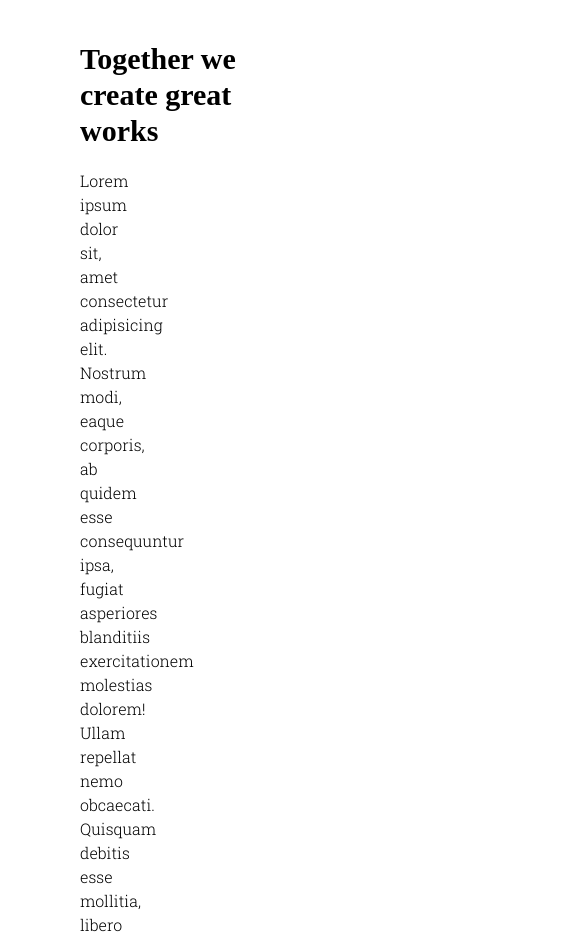
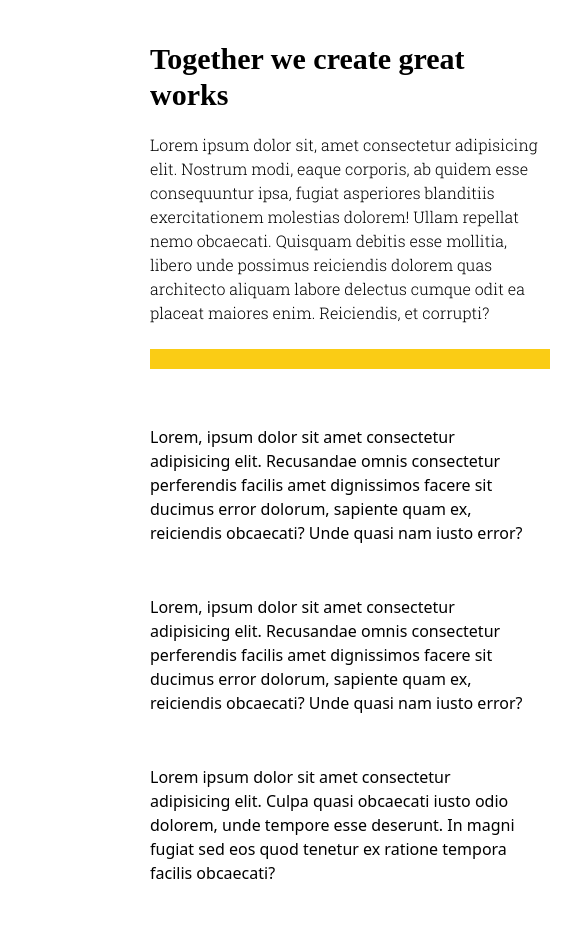
Before and after one commit to AndhikaRahmatullah/Portfolio, a website: page public/index.html in a window 390 px wide. Shown: the part 1040-1980 px from the top of the page, 585 px wide, since content can reach past the window. Drawn offline with Linux system fonts and the light colour scheme; a web font is replaced by a local one.

Commit message:
responsive sampai block 3

```diff
--- a/public/index.html
+++ b/public/index.html
@@ -13,7 +13,7 @@
 <body class=" cursor-default">
 
 	<!-- Block 1 - Nama & Foto Profil -->
-	<section class=" mx-[100px]  xl:grid xl:grid-cols-2 xl:mx-20">
+	<section class=" mx-[100px] md:mx-[150px]  xl:grid xl:grid-cols-2 xl:mx-20">
 
 			<!-- nama -->
 			<div class="mx-10 pt-32 xl:mr-2 xl:mx-0">
@@ -38,45 +38,45 @@
 
 			<!-- foto -->
 			<div class="my-10 xl:p-10 xl:ml-2 xl:my-0">
-				<img src="./img/potoPropil.png" alt="" class="ml-[180px] w-[100%] h-[400px] xl:w-full xl:ml-0 xl:h-full">
+				<img src="./img/potoPropil.png" alt="" class="ml-[150px] w-[100%] h-[400px] md:ml-[10px] xl:w-full xl:ml-0 xl:h-full">
 			</div>
 
 	</section>
 
 	<!-- Block 2 - Rincian -->
-	<section class="py-5 mx-20">
+	<section class="py-5 mx-[150px] md:mx-[50px] xl:mx-20">
 
 		<!-- pembukaan -->
 		<div class="">
 
 			<!-- judul -->
 			<div class="py-2">
-				<p class="text-3xl font-subJudul font-bold">Together we create great works</p>
+				<p class="text-3xl font-subJudul font-bold w-[400px] md:w-[500px] xl:w-full">Together we create great works</p>
 			</div>
 
 			<!-- paragraf utama-->
-			<div class="pr-80 pt-3">
-				<p class="font-paragraf">Lorem ipsum dolor sit, amet consectetur adipisicing elit. Nostrum modi, eaque corporis, ab quidem esse consequuntur ipsa, fugiat asperiores blanditiis exercitationem molestias dolorem! Ullam repellat nemo obcaecati. Quisquam debitis esse mollitia, libero unde possimus reiciendis dolorem quas architecto aliquam labore delectus cumque odit ea placeat maiores enim. Reiciendis, et corrupti?</p>
+			<div class="pr-80 pt-3 ">
+				<p class="font-paragraf w-[400px] md:w-[650px] xl:w-full">Lorem ipsum dolor sit, amet consectetur adipisicing elit. Nostrum modi, eaque corporis, ab quidem esse consequuntur ipsa, fugiat asperiores blanditiis exercitationem molestias dolorem! Ullam repellat nemo obcaecati. Quisquam debitis esse mollitia, libero unde possimus reiciendis dolorem quas architecto aliquam labore delectus cumque odit ea placeat maiores enim. Reiciendis, et corrupti?</p>
 			</div>
 
 		</div>
 
-		<div class="w-[475px] h-[20px] aspect-auto bg-yellow-400 mt-6"></div>
+		<div class="w-[400px] xl:w-[475px] h-[20px] aspect-auto bg-yellow-400 mt-6"></div>
 
 		<!-- paragraf isi -->
-		<div class="mt-14 grid grid-cols-3 ">
+		<div class="mt-14 md:mt-0 md:grid md:grid-cols-2 xl:mt-14 xl:grid xl:grid-cols-3 ">
 			<!-- paragraf 1 -->
-			<div class="pr-6">
+			<div class="pr-6 mt-[50px] w-[400px] md:w-[310px] xl:w-full xl:mt-0">
 				<p clas="font-paragraf font-bold">Lorem, ipsum dolor sit amet consectetur adipisicing elit. Recusandae omnis consectetur perferendis facilis amet dignissimos facere sit ducimus error dolorum, sapiente quam ex, reiciendis obcaecati? Unde quasi nam iusto error?</p>
 			</div>
 
 			<!-- paragraf 2 -->
-			<div class="pr-6">
+			<div class="pr-6 mt-[50px] w-[400px] md:w-[310px] xl:w-full xl:mt-0">
 				<p clas="font-paragraf font-bold">Lorem, ipsum dolor sit amet consectetur adipisicing elit. Recusandae omnis consectetur perferendis facilis amet dignissimos facere sit ducimus error dolorum, sapiente quam ex, reiciendis obcaecati? Unde quasi nam iusto error?</p>
 			</div>
 
 			<!-- paragraf 3 -->
-			<div class="">
+			<div class="pr-6 mt-[50px] w-[400px] md:w-[310px] xl:w-full xl:mt-0 xl:pr-0">
 				<p clas="font-paragraf font-bold">Lorem ipsum dolor sit amet consectetur adipisicing elit. Culpa quasi obcaecati iusto odio dolorem, unde tempore esse deserunt. In magni fugiat sed eos quod tenetur ex ratione tempora facilis obcaecati?</p>
 			</div>
 		</div>
@@ -84,7 +84,7 @@
 	</section>
 
 	<!-- Block 3 - Promo Perusahaan -->
-	<section class="px-60 py-20 mt-32 mb-24 bg-yellow-400 text-white">
+	<section class="w-[640px] px-[30px] md:w-[768px]  xl:w-full xl:px-60 py-20 mt-[100px] xl:mt-32 mb-24 bg-yellow-400 text-white">
 
 		<!-- judul & paragraf -->
 		<div class="">
@@ -100,7 +100,7 @@
 		</div>
 
 		<!-- button join -->
-		<a id="joinNow" class="ml-72 bg-white py-2 px-10 text-yellow-400 font-subJudul tracking-wider hover:bg-gray-400 hover:text-white">JOIN NOW </a>
+		<a id="joinNow" class="ml-[210px] md:ml-[265px]  xl:ml-72 bg-white py-2 px-10 text-yellow-400 font-subJudul tracking-wider hover:bg-gray-400 hover:text-white">JOIN NOW </a>
 
 	</section>
 
```
Also changed, not shown: public/css/output.css.
